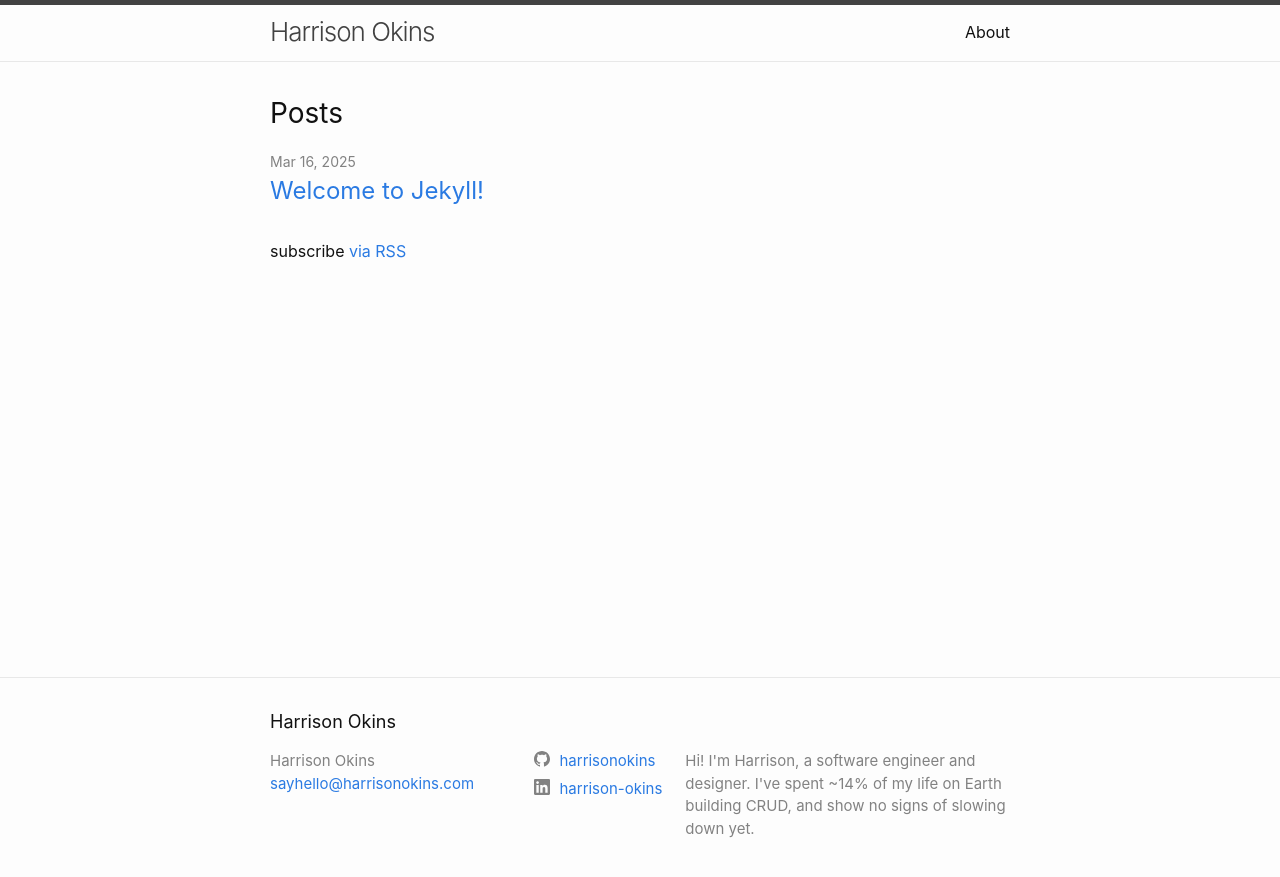
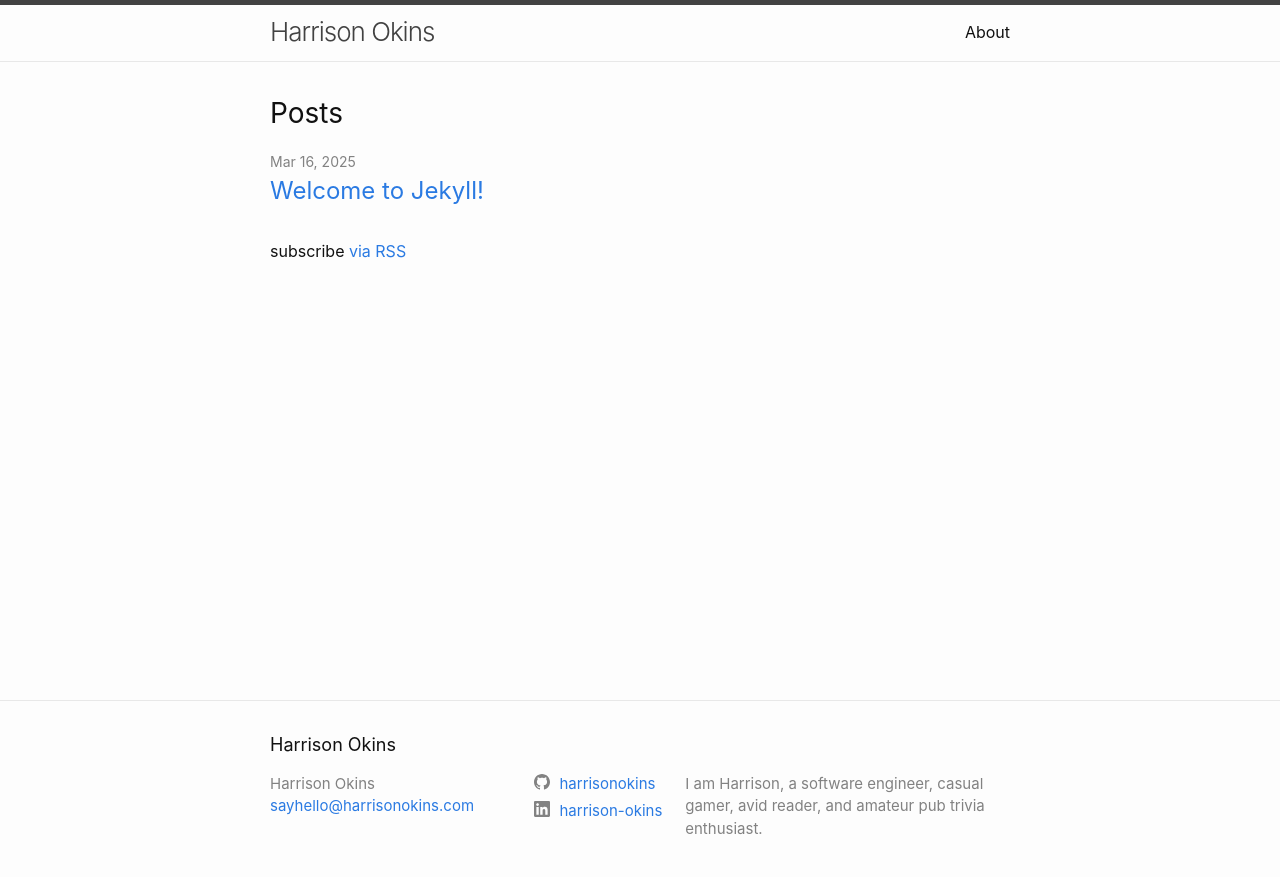
Before and after one commit to harrisonokins/harrisonokins.github.io, a Jekyll site: the page built from index.markdown, in a window 1280 px wide. Shown: the top 877 px of the page. Built offline with Jekyll 4.4.1, drawn with Linux system fonts in a browser that asks for light colours.

Commit message:
Add front matter for `jekyll-seo-tag`

```diff
--- a/_config.yml
+++ b/_config.yml
@@ -19,15 +19,20 @@
 # in the templates via {{ site.myvariable }}.
 
 title: Harrison Okins
+tagline: Code With Civility
 email: sayhello@harrisonokins.com
 description: >- # this means to ignore newlines until "baseurl:"
-  Hi! I'm Harrison, a software engineer and designer. I've spent
-  ~14% of my life on Earth building CRUD, and show no signs of
-  slowing down yet.
+  I am Harrison, a software engineer, casual gamer, avid reader, and
+  amateur pub trivia enthusiast.
 baseurl: "" # the subpath of your site, e.g. /blog
+logo: /assets/logo.png
 url: "https://www.harrisonokins.com" # the base hostname & protocol for your site, e.g. http://example.com
 github_username:  harrisonokins
 linkedin_username: harrison-okins
+social:
+  links:
+    - https://www.linkedin.com/in/harrison-okins
+    - https://github.com/harrisonokins
 
 # Build settings
 plugins:
```
Also changed, not shown: assets/logo.png (added).
